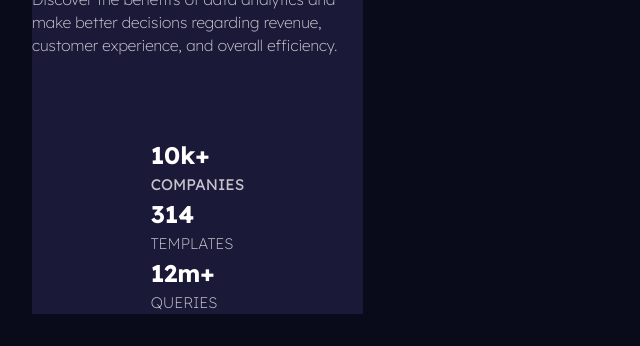
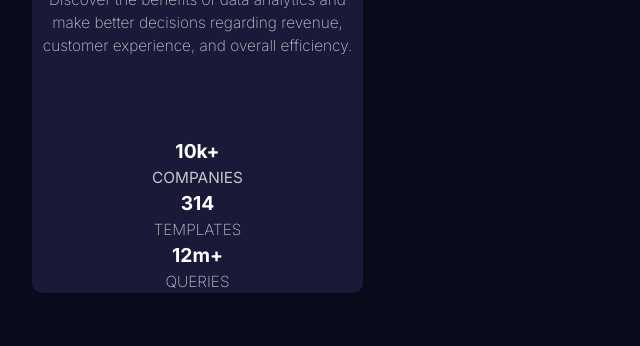
Before and after one commit to RoxySash/Stats-Preview-Card-Component-Main, a plain HTML site: page index.html in a window 1280 px wide. Shown: the part 510-856 px from the top of the page, without its empty margins (0-640 px from the left). After the commit the page ends 835 px from the top, so only its background shows below. Drawn offline with Linux system fonts and the light colour scheme.

```diff
--- a/index.html
+++ b/index.html
@@ -30,10 +30,10 @@
       <div class="card-text">
         <h1>Get <span class="purple-text">insights</span> that help your business grow.</h1>
 
-        <p>Discover the benefits of data analytics and make better decisions
+        <p class="">Discover the benefits of data analytics and make better decisions
         regarding revenue, customer experience, and overall efficiency.</p>
       </div>
-      <div>
+      <div class="card-stats">
       <div><h2>10k+</h2> <p class="uppercase tinytext fw-small">companies</p></div>
       <div><h2>314</h2><p class="uppercase tinytext">templates</p></div>
       <div><h2>12m+</h2> <p class="uppercase tinytext">queries</p></div>
--- a/styles.css
+++ b/styles.css
@@ -19,6 +19,7 @@
 
     --fs: clamp(1.6rem, 2.5vw, 2rem);
     --fs-p: max(0.85rem, 1.2vw);
+    --fs-stats: max(1.2rem, 1.2vw);
     --fs-tp: max(0.625rem, 1.2vw);
     --gap: 5rem;
 
@@ -87,6 +88,8 @@ p, h1, h2, h3, h4, h5, h6 {
 	  max-width: 331px;
     background-color: var(--color-darkblue);
     font-family: var(--ff);
+    border-radius: 10px;
+    text-align: center;
 }
 
 .fw-large {
@@ -120,7 +123,7 @@ p, h1, h2, h3, h4, h5, h6 {
 
  .wrapper {
      position: relative;
-     display: inline-block; /* Or block, depending on your layout */
+     display: inline-block; /* Or block, depending layout */
    }
 
    .wrapper::before {
@@ -130,7 +133,7 @@ p, h1, h2, h3, h4, h5, h6 {
      left: 0;
      width: 100%;
      height: 100%;
-     background-color: var(--transparent-purple); /* Example: semi-transparent black */
+     background-color: var(--transparent-purple); /* semi-transparent black */
    }
 
    .wrapper img {
@@ -146,12 +149,15 @@ p, h1, h2, h3, h4, h5, h6 {
 
    h2 {
     color: var(--white-main-heading-stats);
+    font-size: var(--fs-stats);
+    font-family: var(--ff-main);
+    font-weight: 700;
    }
 
    p {
     color: var(--white-transparent-paragraph);
     font-size: var(--fs-p);
-    font-family: var(--ff);
+    font-family: var(--ff-main);
     font-weight: 200;
 
    }
```
